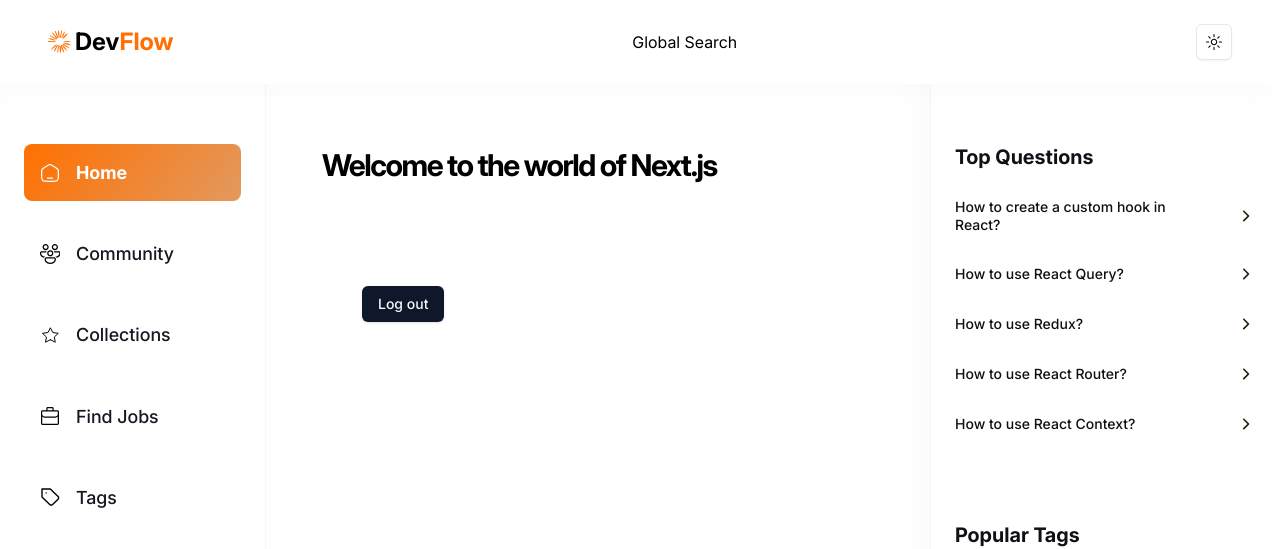
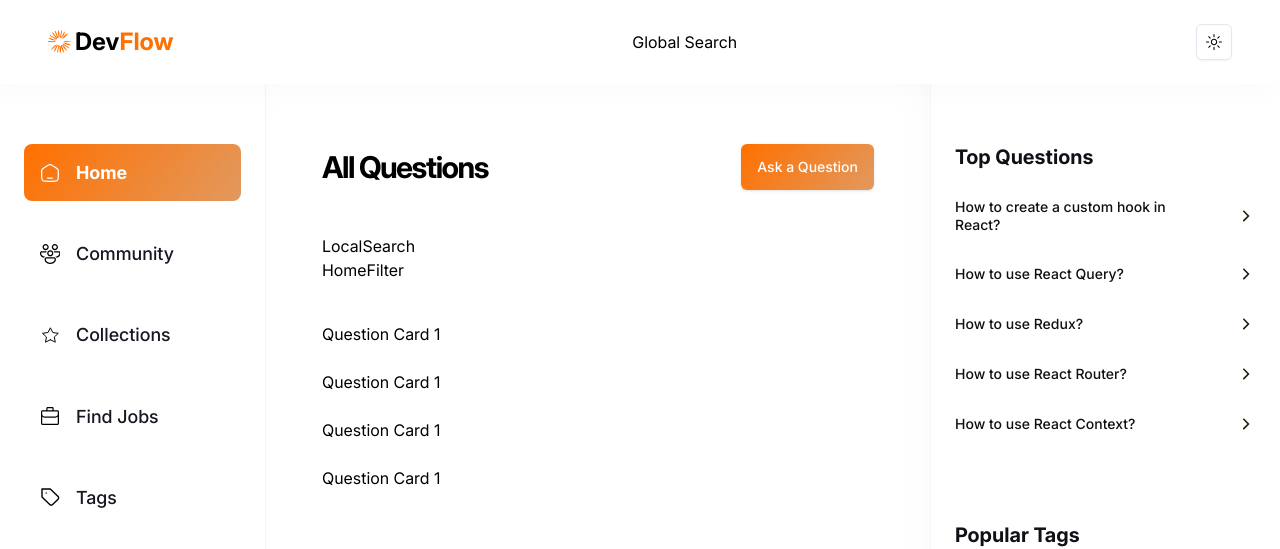
Before and after one commit to redabaskiki/devOverflow, a Next.js app: page / in a window 1280 px wide. Shown: the top 549 px of the page. Built offline with nearby package versions, Linux system fonts and the light colour scheme; no server answers.

Commit message:
home page

```diff
--- a/app/(root)/page.tsx
+++ b/app/(root)/page.tsx
@@ -1,6 +1,7 @@
 import { auth, signOut } from "@/auth";
 import { Button } from "@/components/ui/button";
  import ROUTES from "@/constants/routes";
+import Link from "next/link";
 
 // Home.tsx
 const Home = async () => {
@@ -10,20 +11,28 @@
 
   return (
     <>
-      <h1 className="h1-bold">Welcome to the world of Next.js</h1>
 
-      <form
-        className="px-10 pt-[100px]"
-        action={async () => {
-          "use server";
-
-          await signOut({ redirectTo: ROUTES.SIGN_IN });
-        }}
-      >
-        <Button type="submit">Log out</Button>
-      </form>
+        <section className="flex w-full flex-col-reverse justify-between gap-4 sm:flex-row sm:items-center">
+        <h1 className="h1-bold text-dark100_light900">All Questions</h1>
+        <Button
+          className="primary-gradient min-h-[46px] px-4 py-3 !text-light-900"
+          asChild
+        >
+          <Link href={ROUTES.ASK_QUESTION}>Ask a Question</Link>
+        </Button>
+      </section>
+      <section className="mt-11">LocalSearch</section>
+      HomeFilter
+      <div className="mt-10 flex w-full flex-col gap-6">
+        <p>Question Card 1</p>
+        <p>Question Card 1</p>
+        <p>Question Card 1</p>
+        <p>Question Card 1</p>
+      </div>
     </>
   );
+
+
 };
 
 export default Home;
--- a/constants/routes.ts
+++ b/constants/routes.ts
@@ -2,8 +2,9 @@
   HOME: "/",
   SIGN_IN: "/sign-in",
   SIGN_UP: "/sign-up",
-  PROFILE:  (id: string)=> `/profile/${id}` ,
-  TAGS: (id: string)=>  `/tags/${id}`,
+  ASK_QUESTION: "/ask-question",
+  PROFILE: (id: string) => `/profile/${id}`,
+  TAGS: (id: string) => `/tags/${id}`,
 };
 
 export default ROUTES;
```
